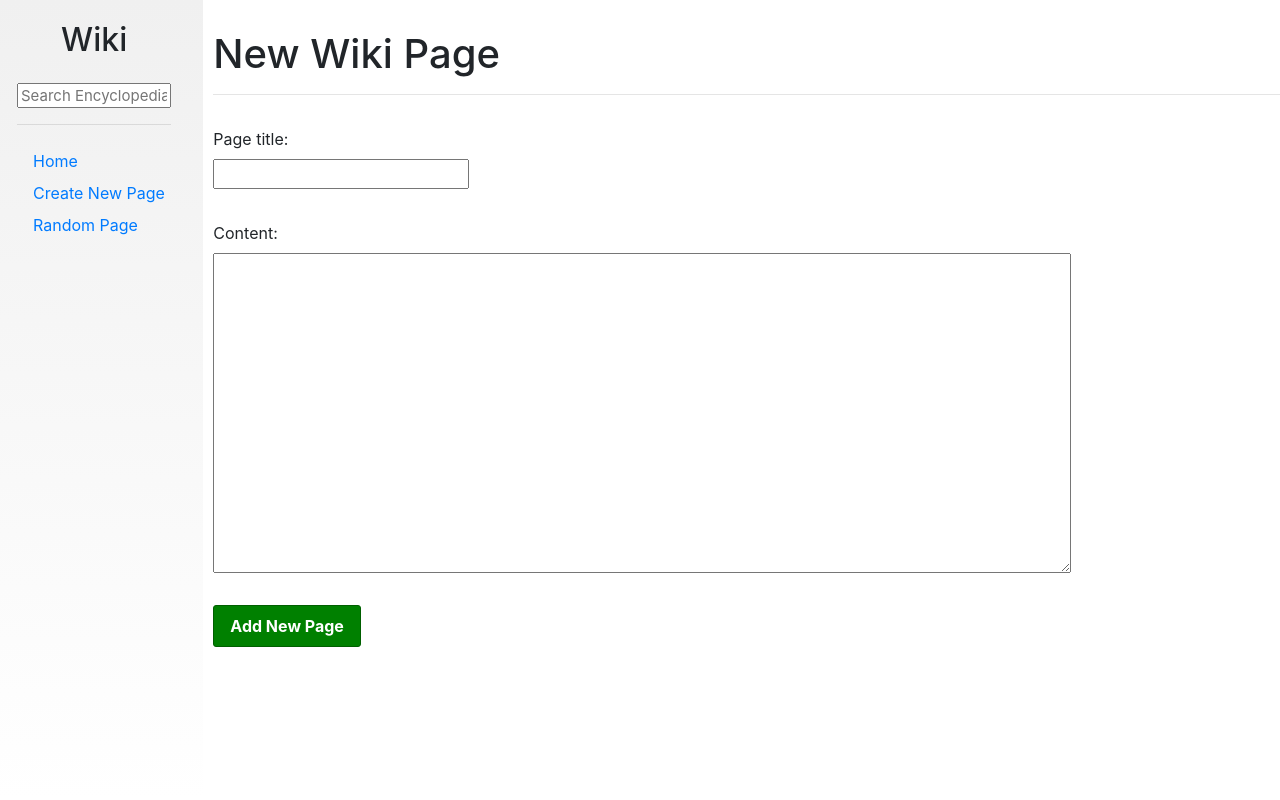
After one commit to arrantate/CS50-Wiki, a Django app: page /new/ in a window 1280 px wide. The commit adds this page. Run offline with Django 3.2, Linux system fonts and the light colour scheme; some libraries are stand-ins or nearby versions.

Commit message:
add new_page and styled sidebar

```diff
--- /dev/null
+++ b/encyclopedia/forms.py
@@ -0,0 +1,5 @@
+from django import forms
+
+class NewEntry(forms.Form):
+    title = forms.CharField(label='Page title:', max_length=255)
+    content = forms.CharField(label='Content:', widget=forms.Textarea)
--- a/encyclopedia/static/encyclopedia/styles.css
+++ b/encyclopedia/static/encyclopedia/styles.css
@@ -29,16 +29,43 @@ textarea {
   width: 100%;
   font-size: 15px;
   line-height: 15px;
+  margin-top: 1rem;
 }
 
 .sidebar {
-  background-color: #f0f0f0;
+  background: linear-gradient(180deg, #f0f0f0 0%, rgba(255, 255, 255, 0) 100%);
   height: 100vh;
-  padding: 20px;
+  padding: 1rem 2rem;
+}
+.sidebar h2 {
+  text-align: center;
+}
+.sidebar a {
+  display: block;
+  padding: 0.5rem 0 0 1rem;
 }
 
 .sidebar h2 {
   margin-top: 5px;
 }
 
+button {
+  border: 1px solid #005f00;
+  background-color: green;
+  border-radius: 3px;
+  color: white;
+  font-weight: bold;
+  padding: 0.5rem 1rem;
+  margin: 2rem 0;
+}
+
+#new-page-form label {
+  display: block;
+  margin-top: 2rem;
+}
+#new-page-form textarea {
+  display: block;
+  height: 20rem;
+}
+
 /*# sourceMappingURL=styles.css.map */
--- a/encyclopedia/static/encyclopedia/styles.scss
+++ b/encyclopedia/static/encyclopedia/styles.scss
@@ -29,14 +29,44 @@ textarea {
     width: 100%;
     font-size: 15px;
     line-height: 15px;
+    margin-top: 1rem;
 }
 
 .sidebar {
-    background-color: #f0f0f0;
+    background: linear-gradient(180deg, rgba(240,240,240,1) 0%, rgba(255,255,255,0) 100%);
     height: 100vh;
-    padding: 20px;
+    padding: 1rem 2rem;
+    h2 {
+        text-align: center;
+    }
+    a {
+        display: block;
+        padding: 0.5rem 0 0 1rem;
+    }
 }
 
 .sidebar h2 {
     margin-top: 5px;
 }
+
+button {
+    border: 1px solid rgb(0, 95, 0);
+    background-color: green;
+    border-radius: 3px;
+    color: white;
+    font-weight: bold;
+    padding: 0.5rem 1rem;
+    margin: 2rem 0;
+}
+
+#new-page-form {
+    label {
+        display: block;
+        margin-top: 2rem;
+    }
+
+    textarea {
+        display: block;
+        height: 20rem;
+    }
+}
--- a/encyclopedia/templates/encyclopedia/index.html
+++ b/encyclopedia/templates/encyclopedia/index.html
@@ -9,7 +9,11 @@
 
     <ul>
         {% for entry in entries %}
-            <li>{{ entry }}</li>
+            <li>
+                <a href="{% url 'detail_page' entry %}">
+                    {{ entry }}
+                </a>
+            </li>
         {% endfor %}
     </ul>
 
--- a/encyclopedia/templates/encyclopedia/layout.html
+++ b/encyclopedia/templates/encyclopedia/layout.html
@@ -15,17 +15,10 @@
                 <form>
                     <input class="search" type="text" name="q" placeholder="Search Encyclopedia">
                 </form>
-                <div>
-                    <a href="{% url 'index' %}">Home</a>
-                </div>
-                <div>
-                    Create New Page
-                </div>
-                <div>
-                    Random Page
-                </div>
-                {% block nav %}
-                {% endblock %}
+                <hr>
+                <a href="{% url 'index' %}">Home</a>
+                <a href="{% url 'new_entry' %}">Create New Page</a>
+                <a href="{% url 'random_page' %}">Random Page</a>
             </div>
             <div class="main col-lg-10 col-md-9">
                 {% block body %}
--- /dev/null
+++ b/encyclopedia/templates/encyclopedia/new_entry.html
@@ -0,0 +1,20 @@
+{% extends "encyclopedia/layout.html" %}
+
+{% block title %}
+    New Wiki Page
+{% endblock %}
+
+{% block body %}
+    <h1>New Wiki Page</h1>
+    <hr>
+    <form id="new-page-form">
+        {% csrf_token %}
+        <label for="title">{{ form.title.label }}</label>
+        <input type="text" name="title">
+
+        <label for="content">{{ form.content.label }}</label>
+        <textarea name="content"></textarea>
+
+        <button type="submit">Add New Page</button>
+    </form>
+{% endblock %}
--- a/encyclopedia/urls.py
+++ b/encyclopedia/urls.py
@@ -4,5 +4,7 @@ from . import views
 
 urlpatterns = [
     path("", views.index, name="index"),
-    path("<page_title>", views.detail_page, name="detail_page"),
+    path("wiki/<page_title>", views.detail_page, name="detail_page"),
+    path("random/", views.random_page, name="random_page"),
+    path("new/", views.new_entry, name="new_entry"),
 ]
--- a/encyclopedia/views.py
+++ b/encyclopedia/views.py
@@ -1,6 +1,9 @@
-from django.shortcuts import render
+from django.shortcuts import render, HttpResponse, redirect
 
-from . import util
+import random
+from markdown2 import markdown
+
+from . import util, forms
 
 
 def index(request):
@@ -10,13 +13,27 @@ def index(request):
     return render(request, "encyclopedia/index.html", context)
 
 
-def create_new_page(request):
-    pass
+def new_entry(request):
+    context = {
+        'form': forms.NewEntry()
+    }
+    return render(request, "encyclopedia/new_entry.html", context)
 
 
 def random_page(request):
-    pass
+    random_wiki = random.choice(util.list_entries())
+    return redirect(f"/wiki/{random_wiki}")
 
 
-def detail_page(request):
-    pass
+def detail_page(request, page_title):
+    entry = util.get_entry(page_title)
+    if entry == None:
+        return HttpResponse('No such entry')
+
+    html = markdown(entry)
+
+    context = {
+        'title': page_title,
+        'entry': html,
+    }
+    return render(request, "encyclopedia/detail.html", context)
```
Also changed, not shown: encyclopedia/templates/encyclopedia/detail.html (added, +9 -0 lines), 1 other file.
